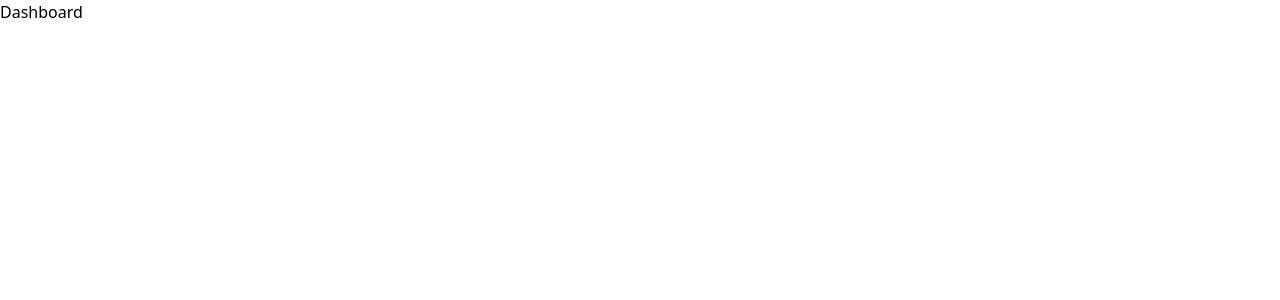
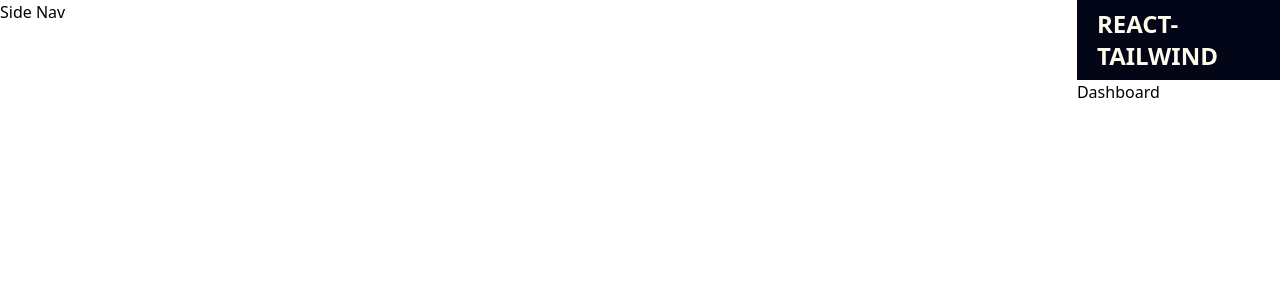
Before and after one commit to muchirajunior/react-tailwind-dash, a React (Create React App) app: page / in a window 1280 px wide. Shown: the top 300 px of the page. Built offline with nearby package versions, Linux system fonts and the light colour scheme.

Commit message:
setup layout

```diff
--- a/src/App.tsx
+++ b/src/App.tsx
@@ -1,12 +1,16 @@
 import React from 'react'
 import { BrowserRouter as Router, Routes, Route } from 'react-router-dom';
-import { routes } from './utils/routes.ts';
+import { authRoutes, routes } from './utils/routes.ts';
+import Layout from './layout/layout.tsx';
+import { isLoggedIn } from './signals/auth.ts';
 
 export default function App () {
+
   return (
     <Router >
-      <Routes>{
-        routes.map((route,index)=> <Route path={route.path} key={index} element={<route.page />}  /> )
+      <Routes>{ isLoggedIn.value ?
+        routes.map((route,index)=> <Route path={route.path} key={index} element={< Layout component={ <route.page />} />}  /> ) :
+        authRoutes.map((route,index)=> <Route path={route.path} key={index} element={<route.page />}  /> )
       }</Routes>
     </Router>
   );
--- /dev/null
+++ b/src/layout/layout.tsx
@@ -0,0 +1,19 @@
+import React from 'react'
+import Navbar from '../components/navbar/navbar.tsx';
+
+const Layout: React.FC<{ component: JSX.Element }> = ({ component }) => {
+    return (
+        <div className='flex flex-row flex-nowrap '>
+            <div className='sm:container '>
+                Side Nav
+            </div>
+            <div className='flex flex-col'>
+                <Navbar navs={[]} title="REACT TAILWIND" />
+                {component}
+            </div>
+
+        </div>
+    )
+}
+
+export default Layout;
--- /dev/null
+++ b/src/pages/auth/login.tsx
@@ -0,0 +1,7 @@
+import React from 'react'
+
+export default function Login() : JSX.Element {
+  return (
+    <div>Login</div>
+  )
+}
--- a/src/pages/dashboard/dashboard.tsx
+++ b/src/pages/dashboard/dashboard.tsx
@@ -1,6 +1,8 @@
 import React from 'react'
 
 export default function Dashboard () : JSX.Element{
+  console.log("render dashboard..");
+
   return (
     <div>Dashboard</div>
   )
--- a/src/pages/sales/sales.tsx
+++ b/src/pages/sales/sales.tsx
@@ -1,6 +1,6 @@
 import React from 'react'
 
-export default function sales() : JSX.Element {
+export default function Sales() : JSX.Element {
   return (
     <div>sales</div>
   )
--- /dev/null
+++ b/src/signals/auth.ts
@@ -0,0 +1,3 @@
+import { Signal } from "@preact/signals-react";
+
+export const isLoggedIn=new Signal<Boolean>(true)
--- a/src/utils/routes.ts
+++ b/src/utils/routes.ts
@@ -1,14 +1,14 @@
+import Login from "../pages/auth/login.tsx";
 import Dashboard from "../pages/dashboard/dashboard.tsx";
-import sales from "../pages/sales/sales.tsx";
+import Sales from "../pages/sales/sales.tsx";
+import { Route } from "../types/route.ts";
 
-export type Route={
-    name : string;
-    path: string;
-    page : React.FC;
-}
+export const authRoutes : Array<Route>=[
+    {name :"Login", path:'/*',page: Login}
+]
 
 export const routes : Array<Route>=[
     { name: "Dashboard" , path:"/", page : Dashboard },
-    { name: "Sales" , path:"/sales", page : sales },
+    { name: "Sales" , path:"/sales", page : Sales },
     { name: "Products" , path:"/products", page : Dashboard },
 ]
```
Also changed, not shown: src/home/home.tsx (deleted).
